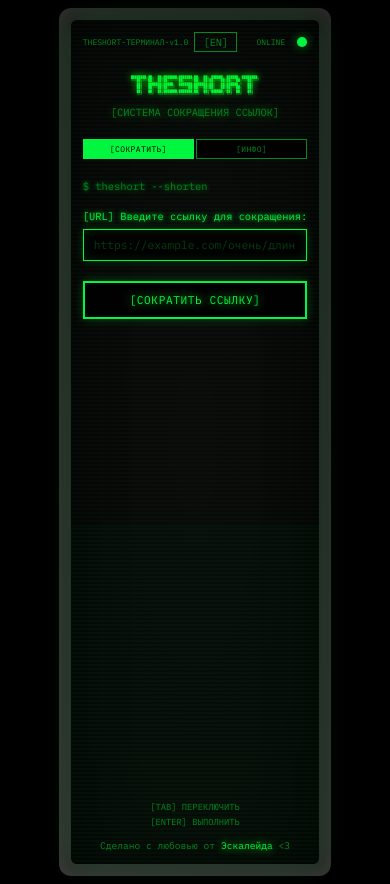
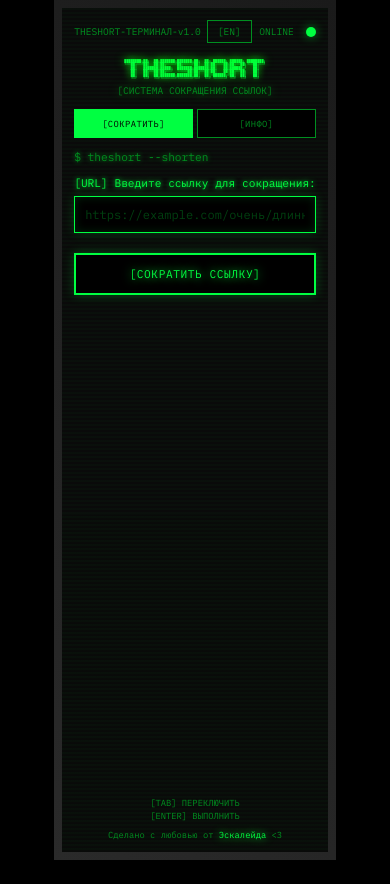
Before and after one commit to escal3de/TheShort, a Next.js app in the folder TheShort.Frontend/: page / in a window 390 px wide. After the commit the page ends 860 px from the top, so only its background shows below. Built offline with nearby package versions, Linux system fonts and the light colour scheme.

Commit message:
fix: better mobile responsive

```diff
--- a/TheShort.Frontend/styles/globals.css
+++ b/TheShort.Frontend/styles/globals.css
@@ -459,35 +459,57 @@ body {
   to { opacity: 1; transform: translateX(-50%) translateY(0); }
 }
 
-@media (max-width: 600px) {
+@media (max-width: 768px) {
   body {
-    padding: 8px;
+    padding: 0;
     align-items: stretch;
   }
 
   .crt-monitor {
-    padding: 12px;
-    border-radius: 12px;
+    padding: 8px;
+    border-radius: 0;
+    box-shadow: none;
+    max-width: 100%;
   }
 
   .crt-screen {
     padding: 12px;
+    border-radius: 0;
     min-height: 100dvh;
-    border-radius: 6px;
+    box-shadow: none;
+  }
+
+  .crt-screen::after {
+    display: none;
+  }
+
+  .crt-flicker {
+    animation: none;
+  }
+
+  .scanlines {
+    opacity: 0.3;
+  }
+
+  .ascii-logo {
+    margin-bottom: 12px;
   }
 
   .ascii-logo pre {
-    font-size: 0.25rem;
+    font-size: 0.3rem;
+    line-height: 1;
   }
 
   .ascii-logo .subtitle {
-    font-size: 0.65rem;
+    font-size: 0.7rem;
+    margin-top: 4px;
   }
 
   .status-bar {
     font-size: 0.6rem;
     flex-wrap: wrap;
     gap: 4px;
+    margin-bottom: 12px;
   }
 
   .status-bar .left {
@@ -495,43 +517,51 @@ body {
     gap: 6px;
   }
 
+  .lang-btn {
+    padding: 4px 10px;
+    font-size: 0.6rem;
+  }
+
   .tabs {
-    gap: 2px;
+    margin-bottom: 12px;
   }
 
   .tab {
-    font-size: 0.6rem;
-    padding: 6px 10px;
+    font-size: 0.65rem;
+    padding: 10px 8px;
     flex: 1;
     text-align: center;
   }
 
   .terminal-prompt {
-    font-size: 0.65rem;
+    font-size: 0.7rem;
+    margin-bottom: 12px;
   }
 
   .form-label {
-    font-size: 0.65rem;
+    font-size: 0.7rem;
   }
 
   .retro-input {
-    font-size: 0.7rem;
-    padding: 8px 10px;
+    font-size: 0.8rem;
+    padding: 12px;
   }
 
   .retro-button {
-    font-size: 0.7rem;
-    padding: 10px;
+    font-size: 0.75rem;
+    padding: 14px;
+    border-width: 2px;
   }
 
   .result-box {
     padding: 10px;
+    margin-top: 12px;
   }
 
   .result-box .short-url-row {
     flex-direction: column;
     align-items: stretch;
-    gap: 6px;
+    gap: 8px;
   }
 
   .result-box .short-url-row .url {
@@ -542,30 +572,58 @@ body {
   .result-box .short-url-row .copy-btn {
     width: 100%;
     text-align: center;
+    padding: 10px;
+    font-size: 0.75rem;
+  }
+
+  .error-box {
+    font-size: 0.7rem;
+    padding: 8px 12px;
   }
 
   .footer-bar {
     font-size: 0.55rem;
+    margin-top: 12px;
   }
 
   .footer-bar .keys {
     flex-direction: column;
-    gap: 4px;
+    gap: 2px;
+  }
+
+  .made-with {
+    font-size: 0.55rem;
+    margin-top: 8px;
+  }
+
+  .copied-toast {
+    font-size: 0.7rem;
+    padding: 8px 16px;
+    bottom: 12px;
   }
 }
 
 @media (max-width: 400px) {
   .ascii-logo pre {
-    font-size: 0.2rem;
+    font-size: 0.22rem;
   }
 
-  .status-bar .left,
-  .status-bar .right {
-    font-size: 0.5rem;
+  .ascii-logo .subtitle {
+    font-size: 0.6rem;
   }
 
   .tab {
-    font-size: 0.5rem;
-    padding: 4px 6px;
+    font-size: 0.55rem;
+    padding: 8px 4px;
+  }
+
+  .retro-input {
+    font-size: 0.75rem;
+    padding: 10px;
+  }
+
+  .retro-button {
+    font-size: 0.7rem;
+    padding: 12px;
   }
 }
```
